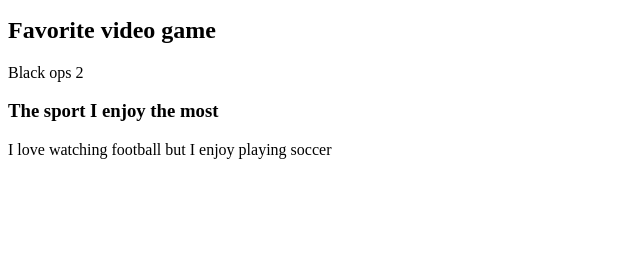
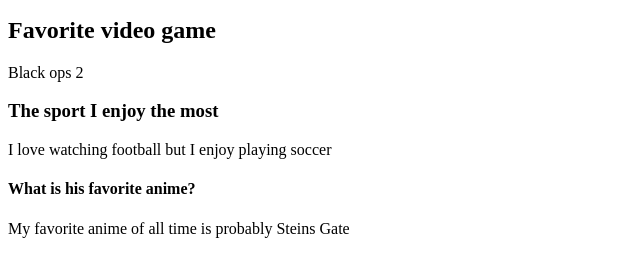
Before and after one commit to hsojeel/IT116JoshLee, a plain HTML site: page Paragraphs.html in a window 1280 px wide. Shown: the part 101-378 px from the top of the page, without its empty margins (0-640 px from the left). Drawn offline with Linux system fonts and the light colour scheme.

Commit message:
first assignment

```diff
--- a/Paragraphs.html
+++ b/Paragraphs.html
@@ -19,7 +19,9 @@
 <!--This is header 3 which is a smaller text size than header 2-->
     <h3>The sport I enjoy the most</h3>
         <p>I love watching football but I enjoy playing soccer</p>
-
+<!--This is a header 3 which is a smaller text size than header 3-->
+    <h4>What is his favorite anime?</h4>
+        <p>My favorite anime of all time is probably Steins Gate</p>
 </body>
 
 </html>
```
